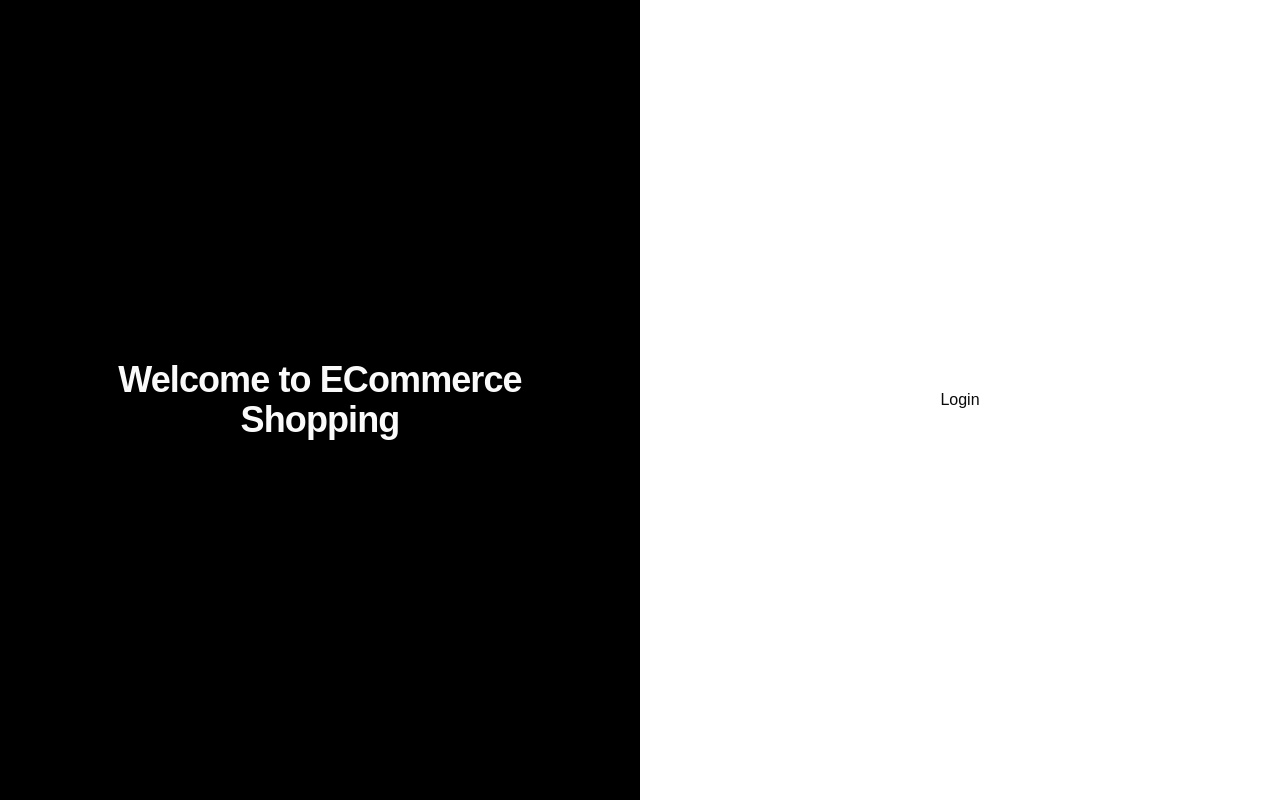
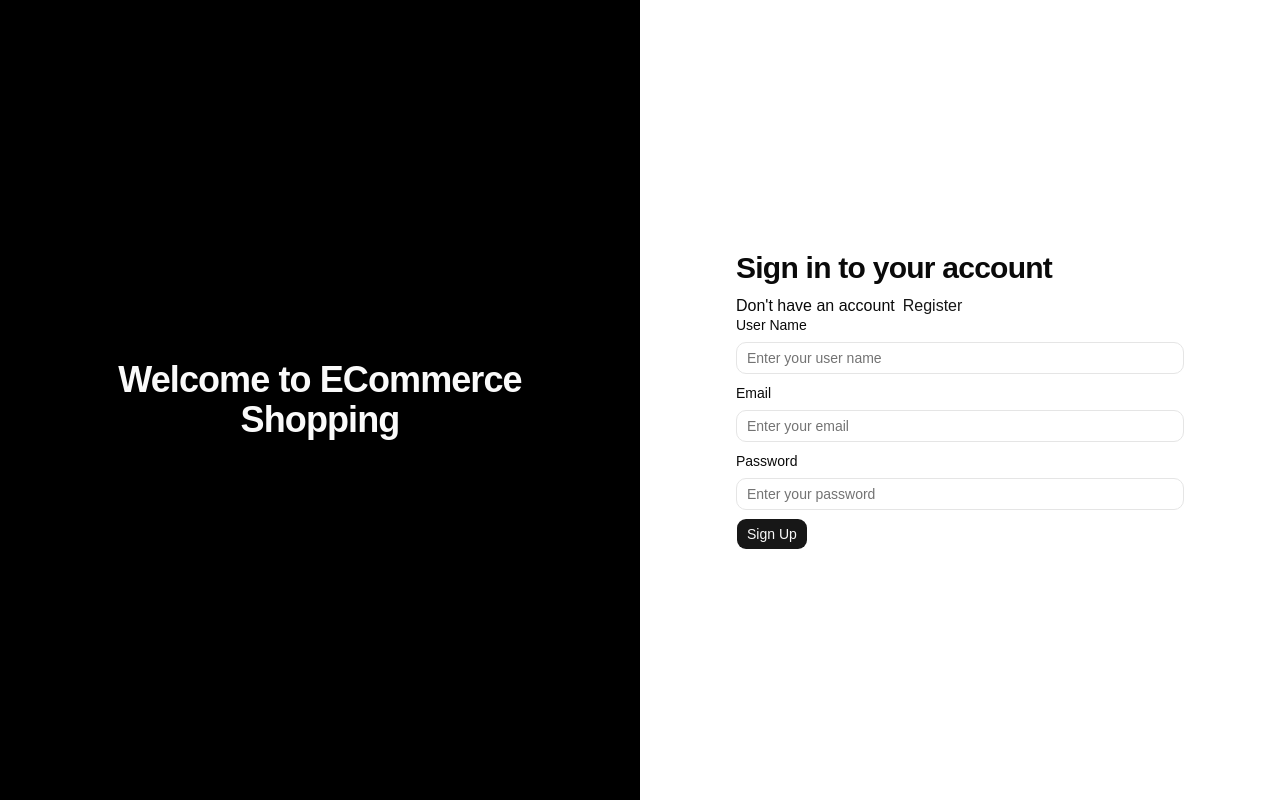
Before and after one commit to Hrita-Dutta/ecommerce, a React (Vite) app in the folder client/: page /auth/login in a window 1280 px wide. Built offline with nearby package versions, Linux system fonts and the light colour scheme.

Commit message:
feat: add login page and form control

```diff
--- a/client/src/config/index.js
+++ b/client/src/config/index.js
@@ -21,3 +21,20 @@
     type: "password",
   },
 ];
+
+export const loginFormControls = [
+  {
+    name: "email",
+    label: "Email",
+    placeholder: "Enter your email",
+    componentType: "input",
+    type: "email",
+  },
+  {
+    name: "password",
+    label: "Password",
+    placeholder: "Enter your password",
+    componentType: "input",
+    type: "password",
+  },
+];
--- a/client/src/pages/auth/Login.jsx
+++ b/client/src/pages/auth/Login.jsx
@@ -1,7 +1,43 @@
-import React from "react";
+import CommonForm from "@/components/common/Form";
+import { registerFormControls } from "@/config";
+import React, { useState } from "react";
+import { Link } from "react-router";
 
-const Login = () => {
-  return <div>Login</div>;
+const initialState = {
+  email: "",
+  password: "",
 };
 
-export default Login;
+const AuthLogin = () => {
+  const [formData, setFormData] = useState(initialState);
+
+  function onSubmit() {}
+
+  return (
+    <div className="mx-auto w-full max-w-md sapce-y-6">
+      <div className="text center">
+        <h1 className="text-3xl font-bold tracking-tight text-foreground">
+          Sign in to your account
+        </h1>
+        <p className="mt-2">
+          Don't have an account
+          <Link
+            to="/auth/register"
+            className="font-medium ml-2 text-primary hover:underline"
+          >
+            Register
+          </Link>
+        </p>
+      </div>
+      <CommonForm
+        formControls={registerFormControls}
+        buttonText={"Sign Up"}
+        formData={formData}
+        setFormData={setFormData}
+        onSubmit={onSubmit}
+      />
+    </div>
+  );
+};
+
+export default AuthLogin;
```
